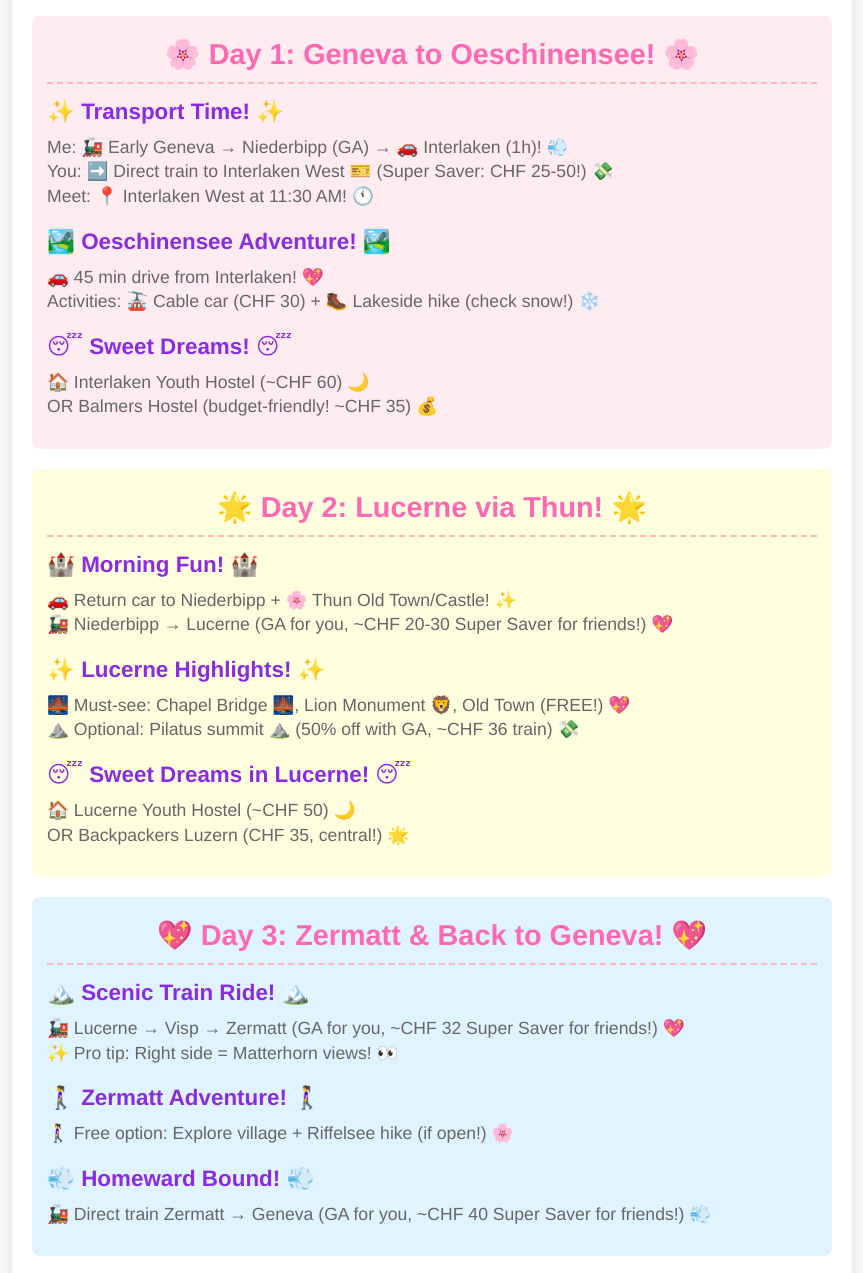
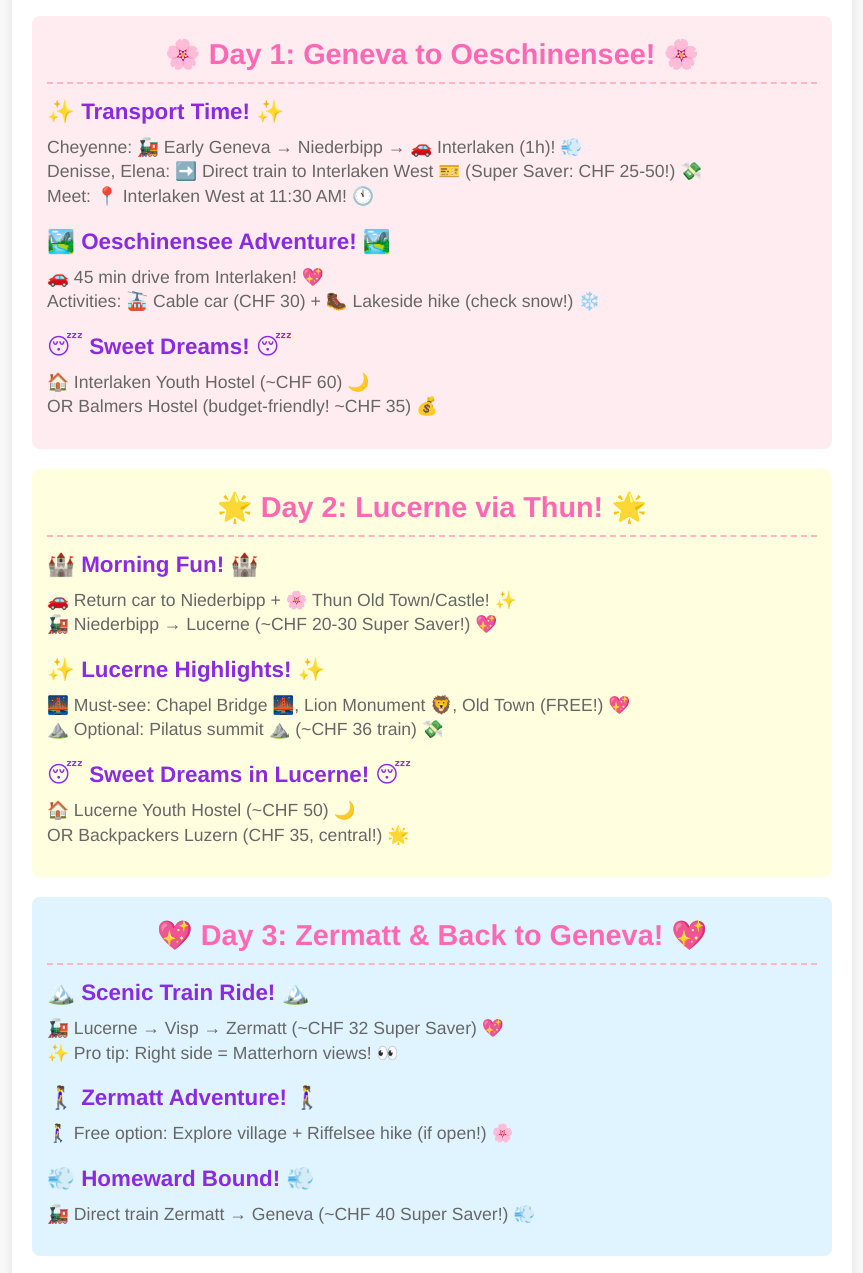
Before and after one commit to CJO14/trippp, a plain HTML site: page index.html in a window 1280 px wide. Shown: the part 140-1413 px from the top of the page, without its empty margins (208-1071 px from the left). Drawn offline with Linux system fonts and the light colour scheme; a web font is replaced by a local one.

Commit message:
Update index.html

```diff
--- a/index.html
+++ b/index.html
@@ -23,8 +23,8 @@
             <div class="content">
                 <div class="section">
                     <h3>✨ Transport Time! ✨</h3>
-                    <p>Me: 🚂 Early Geneva → Niederbipp (GA) → 🚗 Interlaken (1h)! 💨</p>
-                    <p>You: ➡️ Direct train to Interlaken West 🎫 (Super Saver: CHF 25-50!) 💸</p>
+                    <p>Cheyenne: 🚂 Early Geneva → Niederbipp → 🚗 Interlaken (1h)! 💨</p>
+                    <p>Denisse, Elena: ➡️ Direct train to Interlaken West 🎫 (Super Saver: CHF 25-50!) 💸</p>
                     <p>Meet: 📍 Interlaken West at 11:30 AM! 🕚</p>
                 </div>
                 <div class="section">
@@ -46,12 +46,12 @@
                 <div class="section">
                     <h3>🏰 Morning Fun! 🏰</h3>
                     <p>🚗 Return car to Niederbipp + 🌸 Thun Old Town/Castle! ✨</p>
-                    <p>🚂 Niederbipp → Lucerne (GA for you, ~CHF 20-30 Super Saver for friends!) 💖</p>
+                    <p>🚂 Niederbipp → Lucerne (~CHF 20-30 Super Saver!) 💖</p>
                 </div>
                 <div class="section">
                     <h3>✨ Lucerne Highlights! ✨</h3>
                     <p>🌉 Must-see: Chapel Bridge 🌉, Lion Monument 🦁, Old Town (FREE!) 💖</p>
-                    <p>⛰️ Optional: Pilatus summit ⛰️ (50% off with GA, ~CHF 36 train) 💸</p>
+                    <p>⛰️ Optional: Pilatus summit ⛰️ (~CHF 36 train) 💸</p>
                 </div>
                  <div class="section">
                     <h3>😴 Sweet Dreams in Lucerne! 😴</h3>
@@ -66,7 +66,7 @@
             <div class="content">
                 <div class="section">
                     <h3>🏔️ Scenic Train Ride! 🏔️</h3>
-                    <p>🚂 Lucerne → Visp → Zermatt (GA for you, ~CHF 32 Super Saver for friends!) 💖</p>
+                    <p>🚂 Lucerne → Visp → Zermatt (~CHF 32 Super Saver) 💖</p>
                     <p>✨ Pro tip: Right side = Matterhorn views! 👀</p>
                 </div>
                 <div class="section">
@@ -75,7 +75,7 @@
                 </div>
                 <div class="section">
                     <h3>💨 Homeward Bound! 💨</h3>
-                    <p>🚂 Direct train Zermatt → Geneva (GA for you, ~CHF 40 Super Saver for friends!) 💨</p>
+                    <p>🚂 Direct train Zermatt → Geneva (~CHF 40 Super Saver!) 💨</p>
                 </div>
             </div>
         </section>
```
